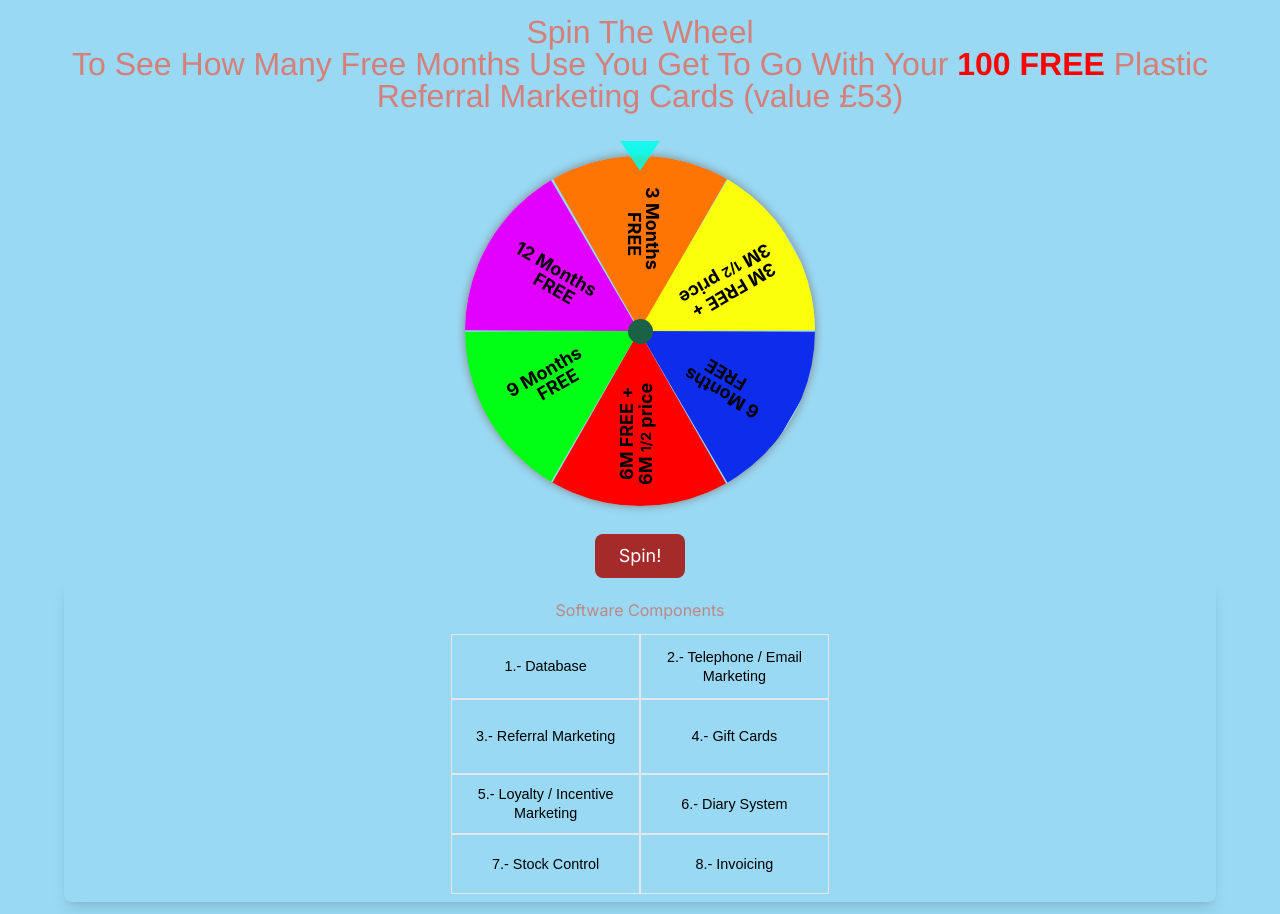
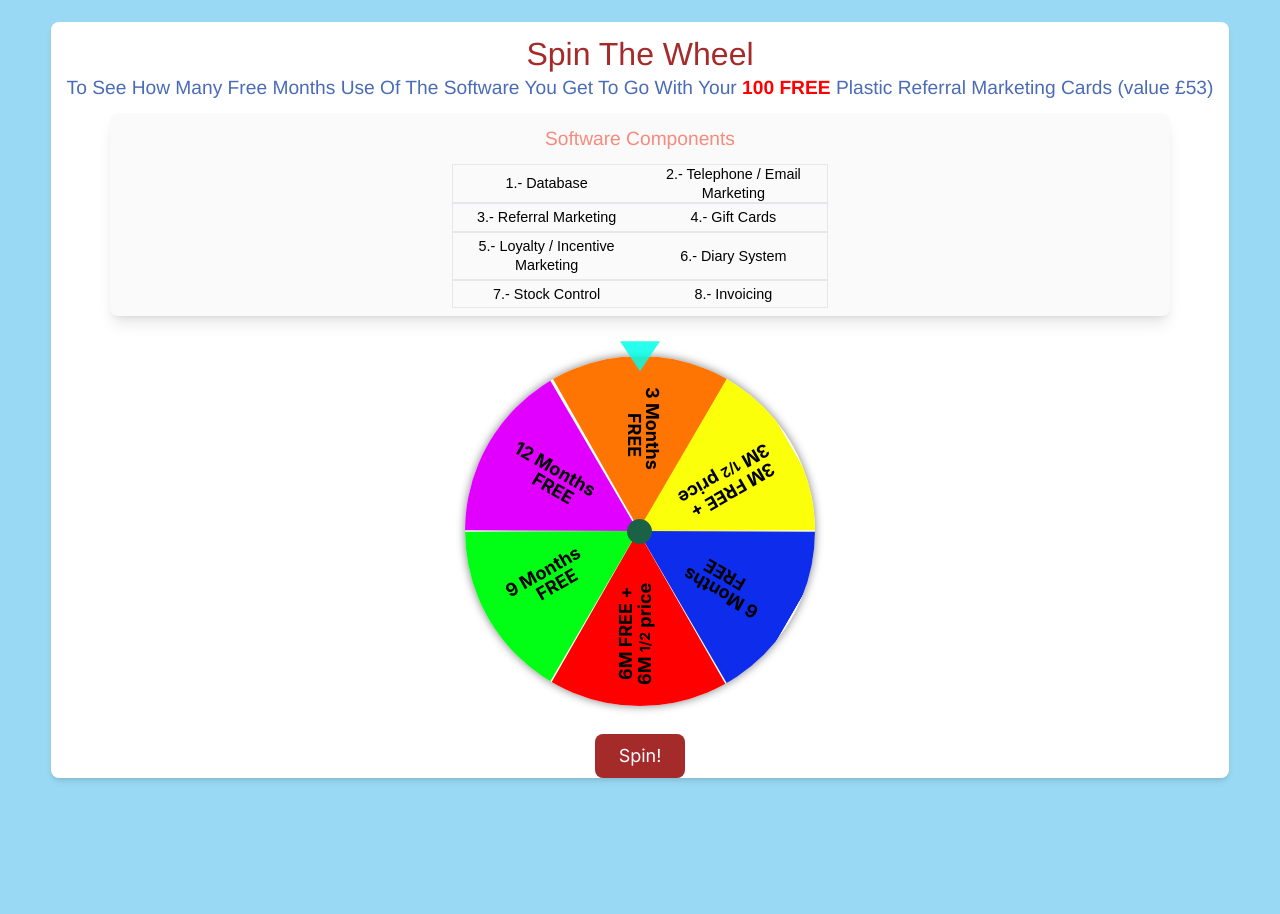
Before and after one commit to nacermanuel/proactiv-marketing, a Next.js app: page /funnel/spin in a window 1280 px wide. After the commit the page ends 800 px from the top, so only its background shows below. Built offline with nearby package versions, Linux system fonts and the light colour scheme.

Commit message:
spin styles after meeting

```diff
--- a/app/components/Spinning/Spinning.jsx
+++ b/app/components/Spinning/Spinning.jsx
@@ -92,9 +92,58 @@ export const Spinning = ({setCongrats,setResult}) => {
   return (
 
     <div className="flex flex-col justify-center items-center w-full min-h-screen">
+      <div id='internalDIV' className='flex flex-col mx-5 my-4 items-center bg-white rounded-lg shadow-md relative'>
+
+
+
       {/* <p className="fontTitle">Spin The Wheel</p> */}
       {/* <p className="fontSubTitle whitespace-nowrap">To See How Many Free Months Use You Get</p>          */}
-      <p className="fontTitle" style={{color: "#f6513ba9"}}> <span className='block'>Spin The Wheel</span>To See How Many Free Months Use You Get To Go With Your <span className='font-bold text-[#ff0000]'>100 FREE</span>  Plastic Referral Marketing Cards (value £53)</p>
+      <p className='fontTitle' style={{paddingBottom: "0"}}>Spin The Wheel</p>
+      <p className="fontAlternative" style={{ paddingTop: "0.5rem" , fontSize: "1.2rem"}}> To See How Many Free Months Use Of The Software You Get To Go With Your <span className='font-bold text-[#ff0000]'>100 FREE</span>  Plastic Referral Marketing Cards (value £53)</p>
+
+
+      <div id='DIVsoftwarecomponents' className='flex flex-col justify-center items-center w-[90%] rounded-lg shadow-lg pb-2 mb-3 bg-[#ebebeb3f]'>
+        <p className="fontSubTitle">Software Components</p>
+        <ul className="fontGeneral">
+          <li className=" flex justify-around items-center h-fit border">
+            <div className=' w-[50%] h-[100%] flex justify-center items-center'>
+              <p className='fontGeneral' style={{textAlign: 'center'}}>1.- Database</p>
+            </div>
+            <div className='w-[50%] h-[100%] flex justify-center items-center'>
+              <p className='fontGeneral' style={{textAlign: 'center'}}>2.- Telephone / Email Marketing</p>
+            </div>
+          </li>
+
+          <li className=" flex justify-around items-center h-fit border py-1">
+            <div className='w-[50%] h-[100%] flex justify-center items-center'>
+              <p className='fontGeneral text-center' style={{textAlign: 'center'}}>3.- Referral Marketing</p>
+            </div>
+            <div className='w-[50%] h-[100%] flex justify-center items-center'>
+              <p className='fontGeneral' style={{textAlign: 'center'}}>4.- Gift Cards</p>
+            </div>
+          </li>
+
+          <li className=" flex justify-around items-center h-fit border py-1">
+            <div className='w-[50%] h-[100%] flex justify-center items-center'>
+              <p className='fontGeneral text-center' style={{textAlign: 'center'}}>5.- Loyalty / Incentive Marketing</p>
+            </div>
+            <div className='w-[50%] h-[100%] flex justify-center items-center'>
+              <p className='fontGeneral' style={{textAlign: 'center'}}>6.- Diary System</p>
+            </div>
+          </li>
+
+
+          <li className=" flex justify-around items-center h-fit border py-1">
+            <div className='w-[50%] h-[100%] flex justify-center items-center'>
+              <p className='fontGeneral text-center' style={{textAlign: 'center'}}>7.- Stock Control</p>
+            </div>
+            <div className='w-[50%] h-[100%] flex justify-center items-center'>
+              <p className='fontGeneral' style={{textAlign: 'center'}}>8.- Invoicing </p>
+            </div>
+          </li>
+        </ul>
+      </div>
+
 
       <div id='containerSpinner' className='h-auto w-[95%] flex flex-col justify-center items-center'>
         {/* <p>test: {prize}</p> */}
@@ -120,52 +169,13 @@ export const Spinning = ({setCongrats,setResult}) => {
         <button className='px-6 py-2 bg-[#a52a2a] text-lg text-white rounded-lg opacity-50' disabled >Spin!</button>
       }
 
-      <div id='software components' className='flex flex-col justify-center items-center w-[90%] rounded-lg shadow-lg pb-2 mb-3'>
-        <p className="mt-5 mb-3 colorThird">Software Components</p>
-        <ul className="fontGeneral">
-          <li className=" flex justify-around items-center h-[65px]">
-            <div className='border w-[50%] h-[100%] flex justify-center items-center'>
-              <p className='fontGeneral text-center' style={{textAlign: 'center'}}>1.- Database</p>
-            </div>
-            <div className='border w-[50%] h-[100%] flex justify-center items-center'>
-              <p className='fontGeneral' style={{textAlign: 'center'}}>2.- Telephone / Email Marketing</p>
-            </div>
-          </li>
-
-          <li className=" flex justify-around items-center h-[75px]">
-            <div className='border w-[50%] h-[100%] flex justify-center items-center'>
-              <p className='fontGeneral text-center' style={{textAlign: 'center'}}>3.- Referral Marketing</p>
-            </div>
-            <div className='border w-[50%] h-[100%] flex justify-center items-center'>
-              <p className='fontGeneral' style={{textAlign: 'center'}}>4.- Gift Cards</p>
-            </div>
-          </li>
-
-          <li className=" flex justify-around items-center h-[60px]">
-            <div className='border w-[50%] h-[100%] flex justify-center items-center'>
-              <p className='fontGeneral text-center' style={{textAlign: 'center'}}>5.- Loyalty / Incentive Marketing</p>
-            </div>
-            <div className='border w-[50%] h-[100%] flex justify-center items-center'>
-              <p className='fontGeneral' style={{textAlign: 'center'}}>6.- Diary System</p>
-            </div>
-          </li>
-
-
-          <li className=" flex justify-around items-center h-[60px]">
-            <div className='border w-[50%] h-[100%] flex justify-center items-center'>
-              <p className='fontGeneral text-center' style={{textAlign: 'center'}}>7.- Stock Control</p>
-            </div>
-            <div className='border w-[50%] h-[100%] flex justify-center items-center'>
-              <p className='fontGeneral' style={{textAlign: 'center'}}>8.- Invoicing </p>
-            </div>
-          </li>
-
-        </ul>
-      </div>
 
 
 
 
+
+
+      </div>
     </div>
 
   )
```
